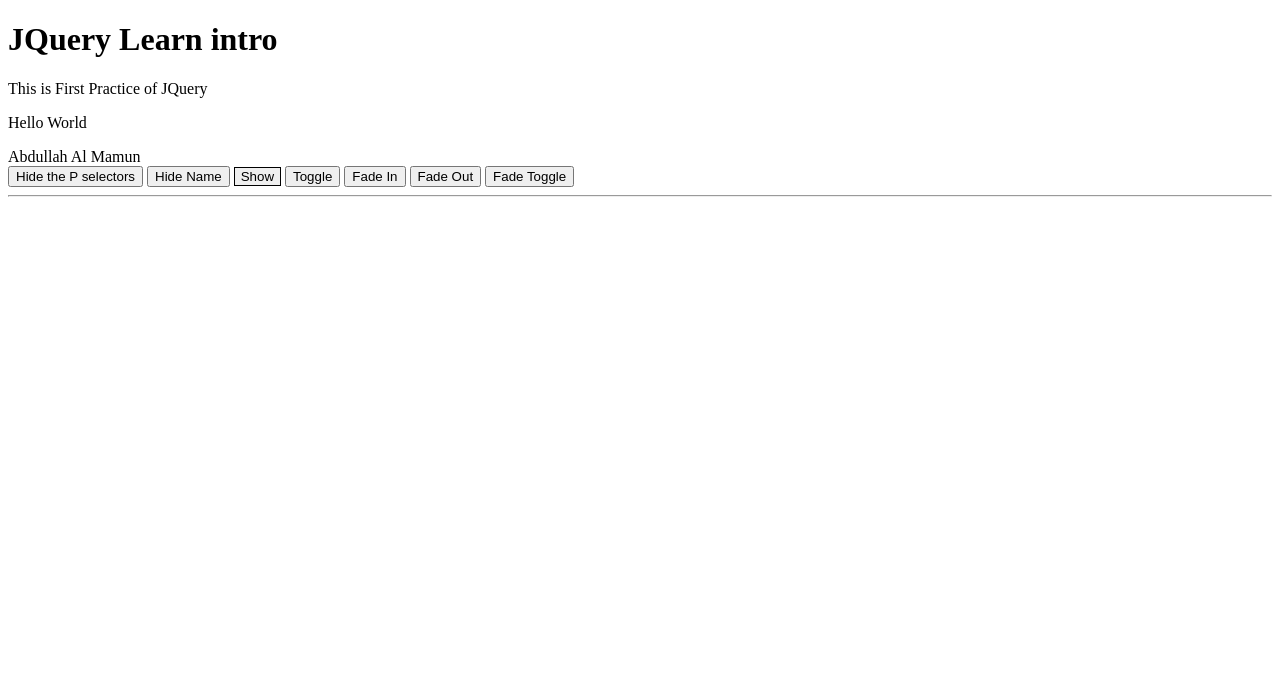
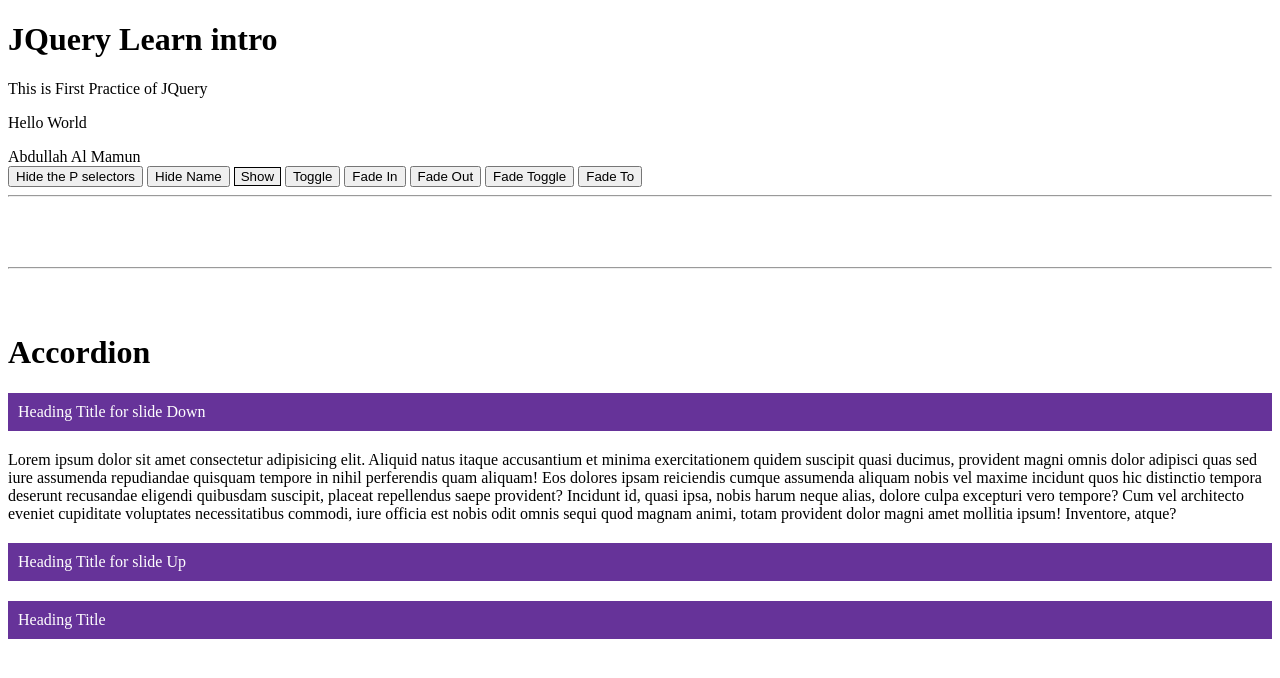
Before and after one commit to A-Al-Mamun/01_JQuery-Learn, a plain HTML site: page 01_introJQuery/index.html in a window 1280 px wide. Drawn offline with nearby package versions, Linux system fonts and the light colour scheme.

Commit message:
Jquery event function slide UP, Down, Toggle learn

```diff
--- a/01_introJQuery/index.html
+++ b/01_introJQuery/index.html
@@ -13,6 +13,20 @@
         #div2,
         #div3{
             display: none;
+        }
+
+        .item, .item1, .item2{
+            background: rebeccapurple;
+            padding: 10px;
+            color: #fff;
+            cursor: pointer;
+            margin: 20px 0;
+        }
+        .item-body, .item2-body{
+            display: none;
+        }
+        .item1-body{
+
         }
     </style>
     <script src="https://ajax.googleapis.com/ajax/libs/jquery/3.7.1/jquery.min.js"></script>
@@ -55,6 +69,25 @@
                 $('#div2').fadeToggle();
                 $('#div3').fadeToggle();
             })
+
+            $('#fadeto').click(function(){
+                $('#div1').fadeTo('slow',0.50);
+                $('#div2').fadeTo('slow',0.30);
+                $('#div3').fadeTo('slow',0.20);
+            })
+
+            // Accordion Style
+            $('.item').click(function (){
+                $('.item-body').slideDown();
+                $('.item1-body').slideUp();
+            })
+            $('.item1').click(function (){
+                $('.item1-body').slideUp();
+                $('.item-body').slideDown();
+            })
+            $('.item2').click(function (){
+                $('.item2-body').slideToggle();
+            })
         });
     </script>
 </head>
@@ -72,10 +105,23 @@
         <button id="fadein">Fade In</button>
         <button id="fadeout">Fade Out</button>
         <button id="fadetoggle">Fade Toggle</button>
+        <button id="fadeto">Fade To</button>
         <br><hr><br>
         <div id="div1" style="width: 200px; height: 100px; background-color: red; margin: 10px auto;"></div>
         <div id="div2" style="width: 200px; height: 100px; background-color: green; margin: 10px auto;"></div>
         <div id="div3" style="width: 200px; height: 100px; background-color: rebeccapurple; margin: 10px auto;"></div>
+
+        <br><br><hr><br><br>
+
+        <h1>Accordion</h1>
+        <div class="item">Heading Title for slide Down</div>
+        <div class="item-body">Lorem ipsum dolor sit amet consectetur adipisicing elit. Aliquid natus itaque accusantium et minima exercitationem quidem suscipit quasi ducimus, provident magni omnis dolor adipisci quas sed iure assumenda repudiandae quisquam tempore in nihil perferendis quam aliquam! Eos dolores ipsam reiciendis cumque assumenda aliquam nobis vel maxime incidunt quos hic distinctio tempora deserunt recusandae eligendi quibusdam suscipit, placeat repellendus saepe provident? Incidunt id, quasi ipsa, nobis harum neque alias, dolore culpa excepturi vero tempore? Cum vel architecto eveniet cupiditate voluptates necessitatibus commodi, iure officia est nobis odit omnis sequi quod magnam animi, totam provident dolor magni amet mollitia ipsum! Inventore, atque?</div>
+
+        <div class="item1-body">Lorem ipsum dolor sit amet consectetur adipisicing elit. Aliquid natus itaque accusantium et minima exercitationem quidem suscipit quasi ducimus, provident magni omnis dolor adipisci quas sed iure assumenda repudiandae quisquam tempore in nihil perferendis quam aliquam! Eos dolores ipsam reiciendis cumque assumenda aliquam nobis vel maxime incidunt quos hic distinctio tempora deserunt recusandae eligendi quibusdam suscipit, placeat repellendus saepe provident? Incidunt id, quasi ipsa, nobis harum neque alias, dolore culpa excepturi vero tempore? Cum vel architecto eveniet cupiditate voluptates necessitatibus commodi, iure officia est nobis odit omnis sequi quod magnam animi, totam provident dolor magni amet mollitia ipsum! Inventore, atque?</div>
+        <div class="item1">Heading Title for slide Up</div>
+
+        <div class="item2">Heading Title</div>
+        <div class="item2-body">Lorem ipsum dolor sit amet consectetur adipisicing elit. Aliquid natus itaque accusantium et minima exercitationem quidem suscipit quasi ducimus, provident magni omnis dolor adipisci quas sed iure assumenda repudiandae quisquam tempore in nihil perferendis quam aliquam! Eos dolores ipsam reiciendis cumque assumenda aliquam nobis vel maxime incidunt quos hic distinctio tempora deserunt recusandae eligendi quibusdam suscipit, placeat repellendus saepe provident? Incidunt id, quasi ipsa, nobis harum neque alias, dolore culpa excepturi vero tempore? Cum vel architecto eveniet cupiditate voluptates necessitatibus commodi, iure officia est nobis odit omnis sequi quod magnam animi, totam provident dolor magni amet mollitia ipsum! Inventore, atque?</div>
     </div>
 
 
```
